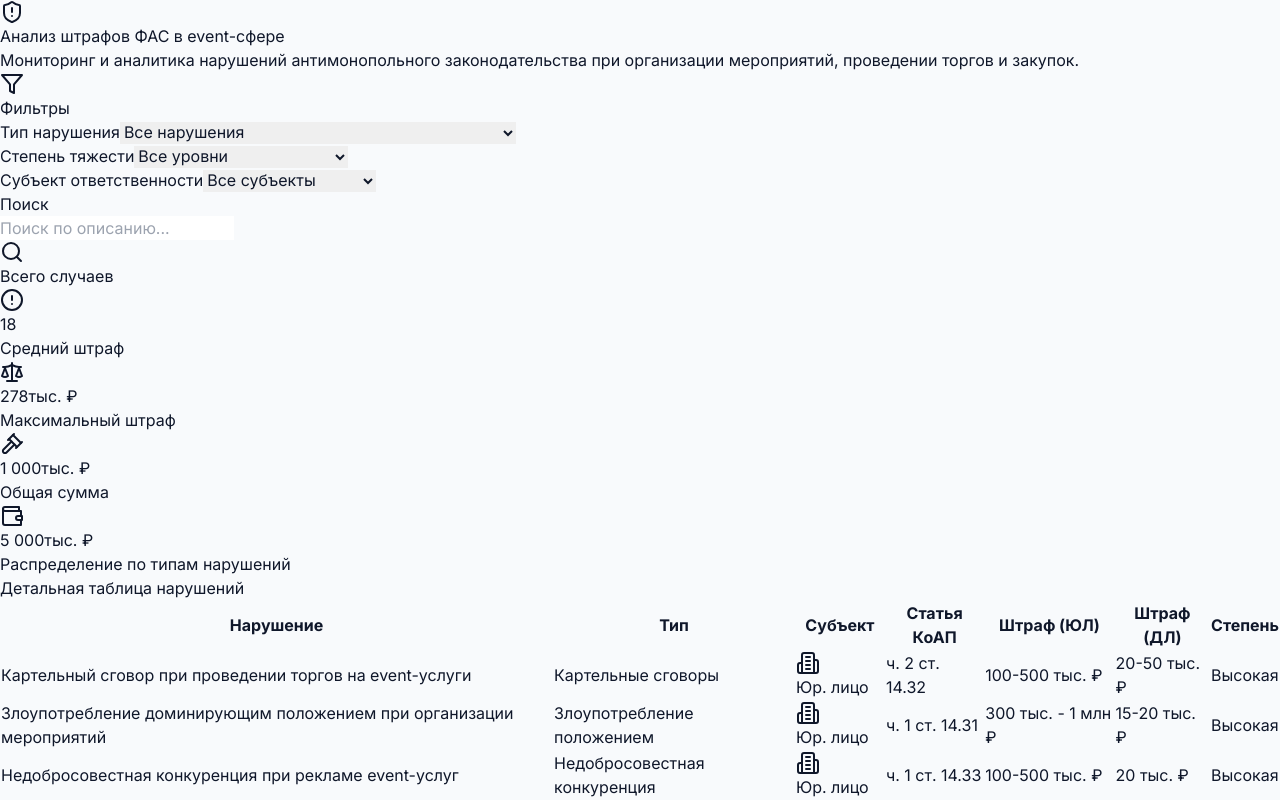
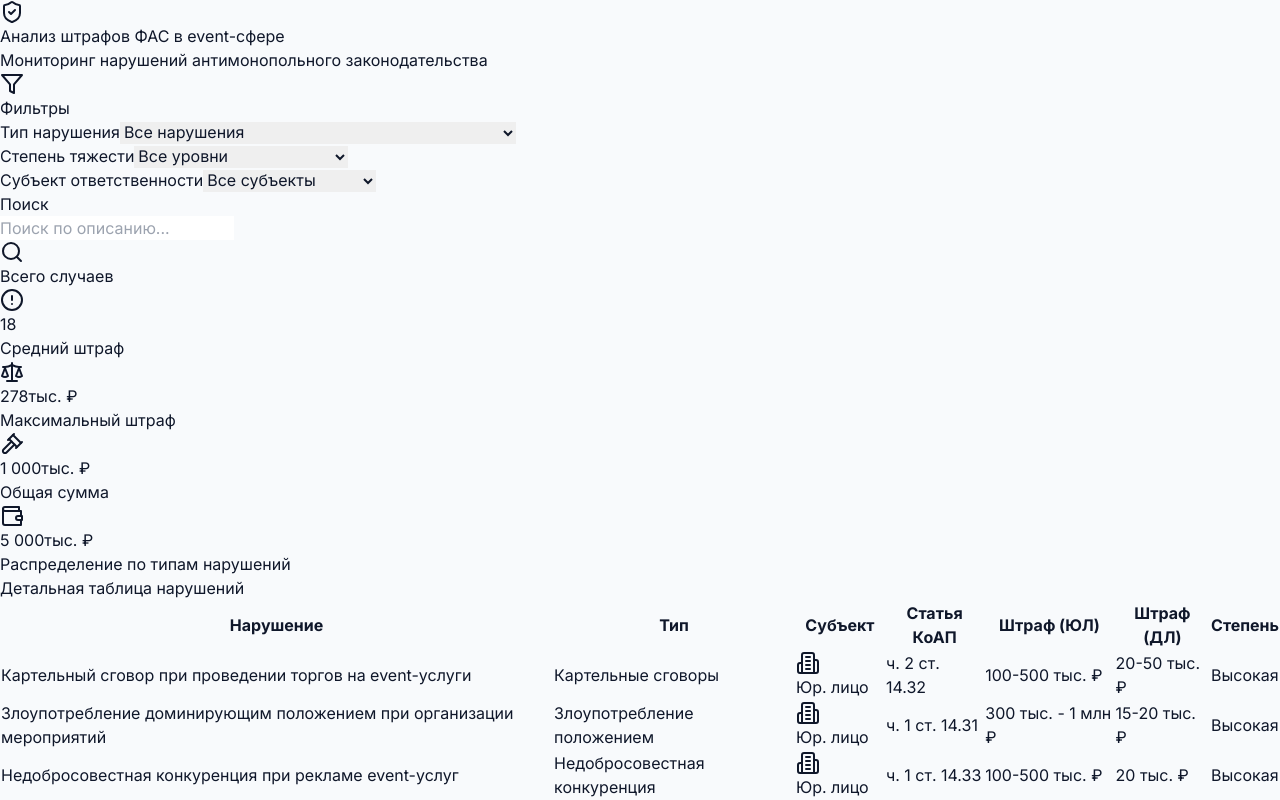
Before and after one commit to appankratova/dashboards_legal, a React (Vite) app: page / in a window 1280 px wide. Shown: the top 800 px of the page. Built offline with nearby package versions, Linux system fonts and the light colour scheme.

Commit message:
Update App.tsx

```diff
--- a/App.tsx
+++ b/App.tsx
@@ -5,7 +5,7 @@ import FilterBar from './components/FilterBar';
 import StatsGrid from './components/StatsGrid';
 import DistributionChart from './components/DistributionChart';
 import ViolationTable from './components/ViolationTable';
-import { ShieldAlert } from 'lucide-react';
+import { ShieldCheck } from 'lucide-react';
 
 const App: React.FC = () => {
   // State for filters
@@ -46,23 +46,27 @@ const App: React.FC = () => {
   }, [filteredViolations]);
 
   return (
-    <div className="min-h-screen flex flex-col max-w-[1400px] mx-auto px-4 sm:px-6 py-6 font-sans text-slate-900">
-
-      {/* Header */}
-      <header className="mb-8 border-b border-stone-200 pb-6">
-        <div className="flex items-center gap-3 mb-2">
-          <div className="p-2 bg-teal-600 rounded-lg shadow-sm">
-            <ShieldAlert className="w-6 h-6 text-white" />
+    <div className="min-h-screen bg-slate-50 pb-12">
+      {/* Header Section with Gradient Background */}
+      <div className="bg-white border-b border-slate-200 sticky top-0 z-30 shadow-sm">
+        <div className="max-w-[1400px] mx-auto px-4 sm:px-6 py-4">
+          <div className="flex flex-col sm:flex-row items-start sm:items-center gap-4">
+            <div className="p-2.5 bg-teal-600 rounded-xl shadow-lg shadow-teal-600/20">
+              <ShieldCheck className="w-6 h-6 text-white" />
             </div>
-          <h1 className="text-2xl font-bold text-slate-900 tracking-tight">
+            <div>
+              <h1 className="text-xl sm:text-2xl font-bold text-slate-900 tracking-tight">
                 Анализ штрафов ФАС в event-сфере
               </h1>
+              <p className="text-slate-500 text-sm mt-1">
+                Мониторинг нарушений антимонопольного законодательства
+              </p>
             </div>
-        <p className="text-slate-500 max-w-2xl text-sm leading-relaxed pl-[52px]">
-          Мониторинг и аналитика нарушений антимонопольного законодательства при организации мероприятий, проведении торгов и закупок.
-        </p>
-      </header>
+          </div>
+        </div>
+      </div>
 
+      <main className="max-w-[1400px] mx-auto px-4 sm:px-6 py-8 space-y-6">
         {/* Main Controls */}
         <FilterBar
           type={filterType}
@@ -78,21 +82,20 @@ const App: React.FC = () => {
         {/* Stats Dashboard */}
         <StatsGrid stats={stats} />
 
-      {/* Content Area */}
-      <div className="grid grid-cols-1 lg:grid-cols-3 gap-6 mb-8 flex-1 min-h-0">
-        {/* Chart Column */}
-        <div className="lg:col-span-1">
+        {/* Content Area - Grid Layout */}
+        <div className="grid grid-cols-1 xl:grid-cols-3 gap-6 items-start">
+          {/* Chart Column - Takes 1/3 on large screens */}
+          <div className="xl:col-span-1 w-full">
             <DistributionChart data={filteredViolations} />
           </div>
 
-        {/* Table Column */}
-        <div className="lg:col-span-2 flex flex-col min-h-[500px] lg:min-h-0">
+          {/* Table Column - Takes 2/3 on large screens */}
+          <div className="xl:col-span-2 w-full">
             <ViolationTable data={filteredViolations} />
           </div>
         </div>
-
+      </main>
     </div>
   );
 };
-
 export default App;
```
Lines whose indentation alone changed are shown as unchanged.
